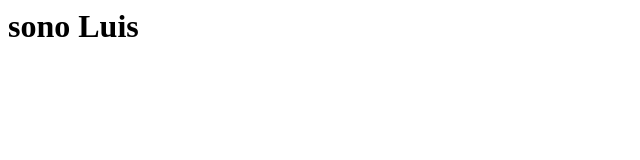
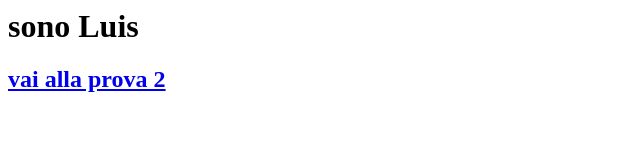
Before and after one commit to enzagaliano/enzagaliano.github.io, a plain HTML site: page index.html in a window 1280 px wide. Shown: the whole page, without its empty margins (0-640 px from the left). Drawn offline with Linux system fonts and the light colour scheme.

Commit message:
Update index.html

```diff
--- a/index.html
+++ b/index.html
@@ -1,4 +1,5 @@
 <html>
 <title> Ciao </title>
 <h1> sono Luis </h1>
+<h2><a href="/prova2">vai alla prova 2</a></h2>
 </html>
```
